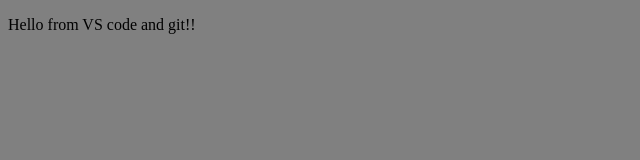
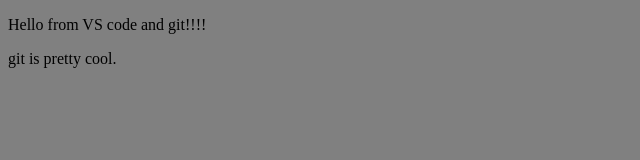
Before and after one commit to Nashon-dev/vscode-git, a plain HTML site: page index.html in a window 1280 px wide. Shown: the full height of the page, 0-640 px from the left. Drawn offline with Linux system fonts and the light colour scheme.

Commit message:
add new paragraph to the index

```diff
--- a/index.html
+++ b/index.html
@@ -7,6 +7,7 @@
     <link rel="stylesheet" href="./styles.css" />
 </head>
 <body>
-   <p>Hello from VS code and git!!</p>
+   <p>Hello from VS code and git!!!!</p>
+   <p>git is pretty cool.</p>
 </body>
 </html>
```
